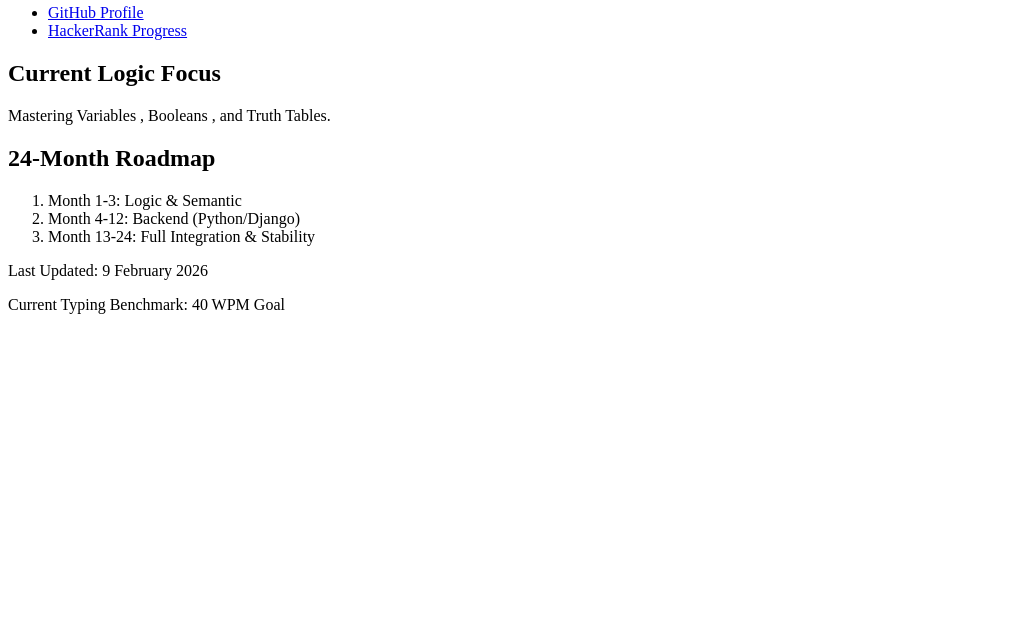
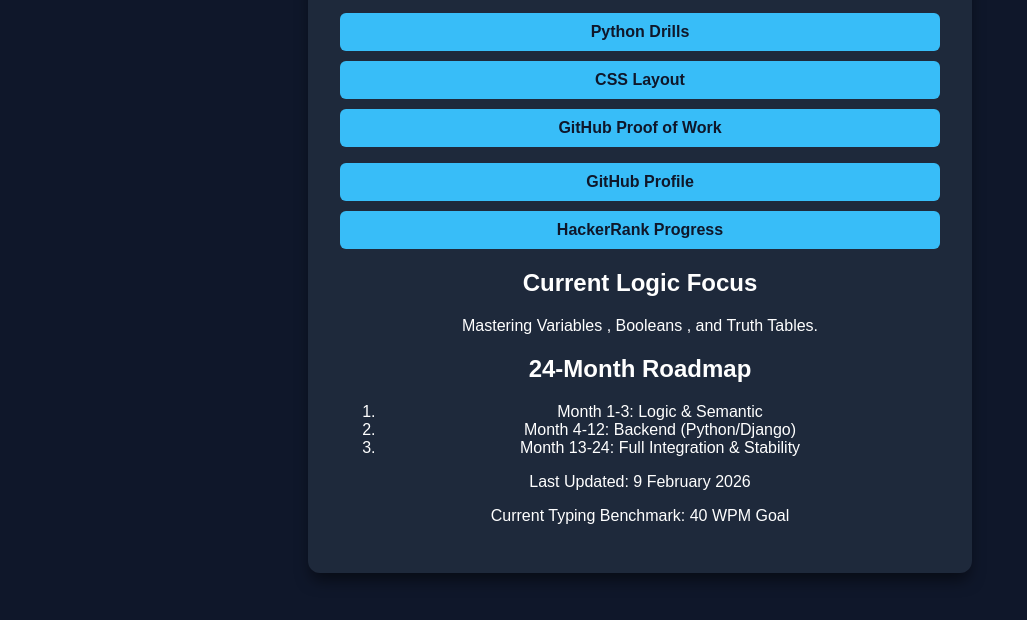
Before and after one commit to the-chirag-dev/Project-Alpha, a plain HTML site: page index.html in a window 1280 px wide. Shown: the part 180-800 px from the top of the page, without its empty margins (0-1027 px from the left). Drawn offline with Linux system fonts and the light colour scheme.

Commit message:
feat: first professional portfolio layout

```diff
--- a/index.html
+++ b/index.html
@@ -4,26 +4,28 @@
     <meta charset="UTF-8">
     <meta name="viewport" content="width=device-width, initial-scale=1.0">
     <title>Chirag | Full-Stack Foundation</title>
+    <link rel="stylesheet" href="style.css">
 </head>
 <body>
+    <div class="container">
     <header>
         <h1>Chirag (the-chirag-dev)</h1>
         <P>BCA Aspirant | Full-Stack Student | Bhopal</P>
     </header>
-    <nav>
+    <nav class="nav-link">
         <ul>
-            <li><a herf="#python-logic">Python Drills</a></li>
-            <li><a herf="#css-mastery">CSS Layout</a></li>
-            <li><a herf="#github-pow"></a>GitHub Proof of Work</li>
+            <li><a href="#python-logic" class="link-btn">Python Drills</a></li>
+            <li><a href="#css-mastery" class="link-btn">CSS Layout</a></li>
+            <li><a href="#github-pow" class="link-btn">GitHub Proof of Work</a></li>
        </ul>
     <ul>
-        <li><a href="https://github.com/the-chirag-dev" target="_blank">GitHub Profile</a></li>
-        <li><a href="https://www.hackerrank.com/profile/chiragbhomare" target="_blank">HackerRank Progress</a></li>
+        <li><a href="https://github.com/the-chirag-dev" target="_blank" class="link-btn">GitHub Profile</a></li>
+        <li><a href="https://www.hackerrank.com/profile/chiragbhomare" target="_blank" class="link-btn">HackerRank Progress</a></li>
     </ul>
     </nav>
 
-    <main>
-        <section id="python-logic">
+    <main class="card">
+        <section herf="#python-logic">
             <h2>Current Logic Focus</h2>
             <p>Mastering Variables , Booleans , and Truth Tables.</p>
         </section>
@@ -41,5 +43,6 @@
         <p>Last Updated: 9 February 2026</p>
         <p>Current Typing Benchmark: 40 WPM Goal</p>
     </footer>
+    </div>
 </body>
 </html>
--- /dev/null
+++ b/style.css
@@ -0,0 +1,50 @@
+body {
+    background-color: #0f172a;
+    color: white;
+    display: flex;
+    justify-content: center;
+    align-items: center;
+    min-height: 100vh;
+    margin: 0;
+    font-family: sans-serif;
+}
+
+.container {
+    background: #1e293b;
+    padding: 2rem;
+    border-radius: 12px;
+    box-shadow: 0 10px 15px -3px rgba(0, 0, 0, 0.5);
+    text-align: center;
+    width: 90%;
+    max-width: 600px;
+}
+
+.nav-link ul {
+    list-style: none;
+    padding: 0;
+    margin: 1rem 0;
+}
+
+.nav-link ul li {
+    margin-bottom: 0.5rem;
+}
+
+.nav-link ol li{
+    padding-left: 20px;
+}
+
+.link-btn {
+    display: block;
+    background: #38bdf8;
+    color: #0f172a;
+    padding: 10px;
+    margin: 10px 0;
+    text-decoration: none;
+    border-radius: 6px;
+    font-weight: bold;
+    transition: 0.3s ease;
+}
+
+.link-btn:hover {
+    background: #7dd3fc;
+}
```
